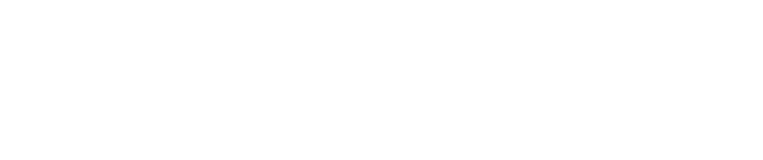
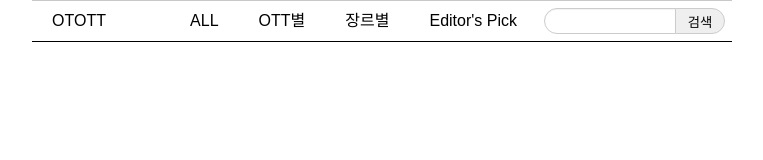
Before and after one commit to Yijun-Jeon/otott, a plain HTML site: page html/main.html in a window 1280 px wide. Shown: the whole page, without its empty margins (258-1021 px from the left). Drawn offline with Linux system fonts and the light colour scheme.

Commit message:
Implement top fixed bar layout

```diff
--- a/html/main.html
+++ b/html/main.html
@@ -1,5 +1,127 @@
 <!DOCTYPE html>
 <html>
-  <head> </head>
-  <body></body>
+  <head>
+    <title>OTOTT</title>
+    <style>
+      * {
+        margin: 0;
+        padding: 0;
+        font-family: ‘맑은 고딕’, ‘Malgun Gothic’, Gothic, sans-serif;
+      }
+      a {
+        color: black;
+        text-decoration: none;
+      }
+      li {
+        list-style: none;
+      }
+      body {
+        width: 700px;
+        margin: 0 auto;
+      }
+      .pull-left {
+        float: left;
+      }
+      .pull-right {
+        float: right;
+        display: flex;
+      }
+      #main-navigation {
+        border-top: 1px solid #c8c8c8;
+        border-bottom: 1px solid black;
+        height: 40px;
+      }
+      .header-logo-mini {
+        float: left;
+        position: relative;
+        line-height: 30px;
+        text-align: center;
+        padding: 5px 20px;
+      }
+      .outer-menu-item {
+        height: 40px;
+        float: left;
+        position: relative;
+      }
+      .outer-menu-item:hover {
+        background: purple;
+        color: white;
+      }
+      .menu-title {
+        display: block;
+        height: 30px;
+        line-height: 30px;
+        text-align: center;
+        padding: 5px 20px;
+      }
+      .search-bar {
+        display: inline-block;
+        height: 40px;
+        padding: 7px;
+      }
+      .input-search {
+        display: block;
+        float: left;
+        background-color: #ffffff;
+        border: 1px solid #cccccc;
+        border-radius: 15px 0 0 15px;
+        box-shadow: inset 0 1px 1px rgba(0, 0, 0, 0.05);
+        width: 120px;
+        height: 24px;
+        padding: 0 0 0 10px;
+        font-size: 15px;
+        color: #555555;
+      }
+      .input-search:focus {
+        border-color: rgba(82, 168, 236, 0.8);
+        outline: 0;
+        box-shadow: inset 0 1px 1px rgba(0, 0, 0, 0.05);
+      }
+      .input-search-submit {
+        display: block;
+        float: left;
+        width: 50px;
+        height: 26px;
+        border-radius: 0 15px 15px 0;
+        border: 1px solid #cccccc;
+        margin-left: -1px;
+        vertical-align: top;
+        display: inline-block;
+      }
+    </style>
+  </head>
+  <body>
+    <nav id="main-navigation">
+      <div class="pull-left">
+        <a class="header-logo-mini" href="main.html">
+          <span>OTOTT</span>
+        </a>
+      </div>
+      <div class="pull-right">
+        <ul class="outer-menu">
+          <li class="outer-menu-item">
+            <a class="menu-title" href="main.html">ALL</a>
+          </li>
+          <li class="outer-menu-item">
+            <a class="menu-title" href="ottMenu.html">OTT별</a>
+          </li>
+          <li class="outer-menu-item">
+            <a class="menu-title" href="genreMenu.html">장르별</a>
+          </li>
+          <li class="outer-menu-item">
+            <a class="menu-title" href="editorMenu.html">Editor's Pick</a>
+          </li>
+        </ul>
+        <div class="search-bar">
+          <form>
+            <input type="text" class="input-search" />
+            <input type="submit" class="input-search-submit" value="검색" />
+          </form>
+        </div>
+      </div>
+    </nav>
+    <header id="main-header"></header>
+    <section id="main_section"></section>
+    <footer class="main_footer"></footer>
+  </body>
 </html>
```
Also changed, not shown: html/menu.html (+12 -2 lines), img/logo.png (added), img/logo_mini.png (added).
